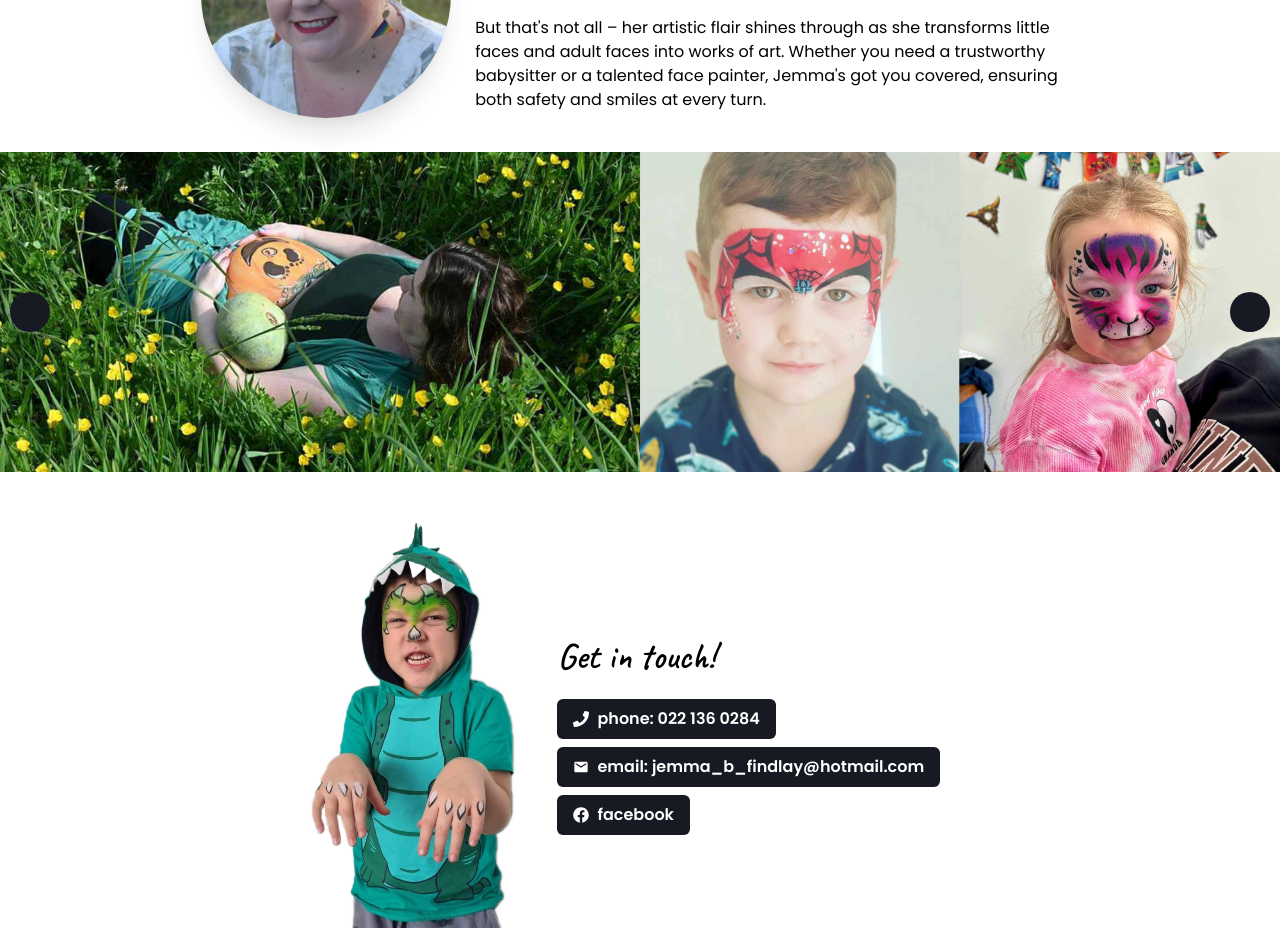
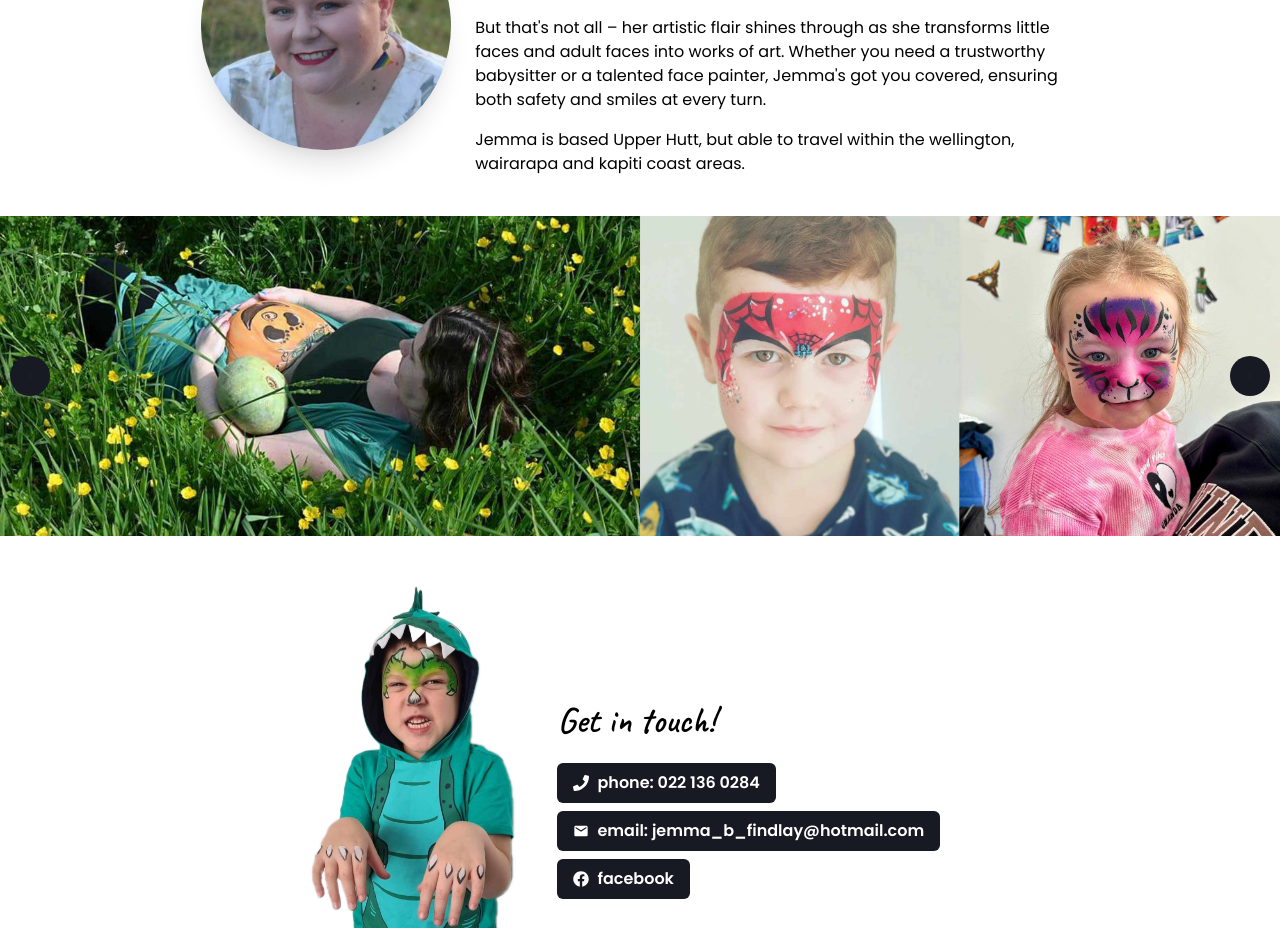
Before and after one commit to HannahBeattie/spirit, a Next.js app: page / in a window 1280 px wide. Shown: the part 1760-2688 px from the top of the page. Built offline with nearby package versions, Linux system fonts and the light colour scheme; a web font is replaced by a local one.

Commit message:
add location

```diff
--- a/src/app/base/components/About.js
+++ b/src/app/base/components/About.js
@@ -39,6 +39,10 @@ function About() {
 							need a trustworthy babysitter or a talented face painter, Jemma&apos;s
 							got you covered, ensuring both safety and smiles at every turn.
 						</Text>
+						<Text fontFamily={'Poppins'} fontWeight={400} mt={4}>
+							Jemma is based Upper Hutt, but able to travel within the wellington,
+							wairarapa and kapiti coast areas.
+						</Text>
 					</Container>
 					<Spacer />
 				</VStack>
```
